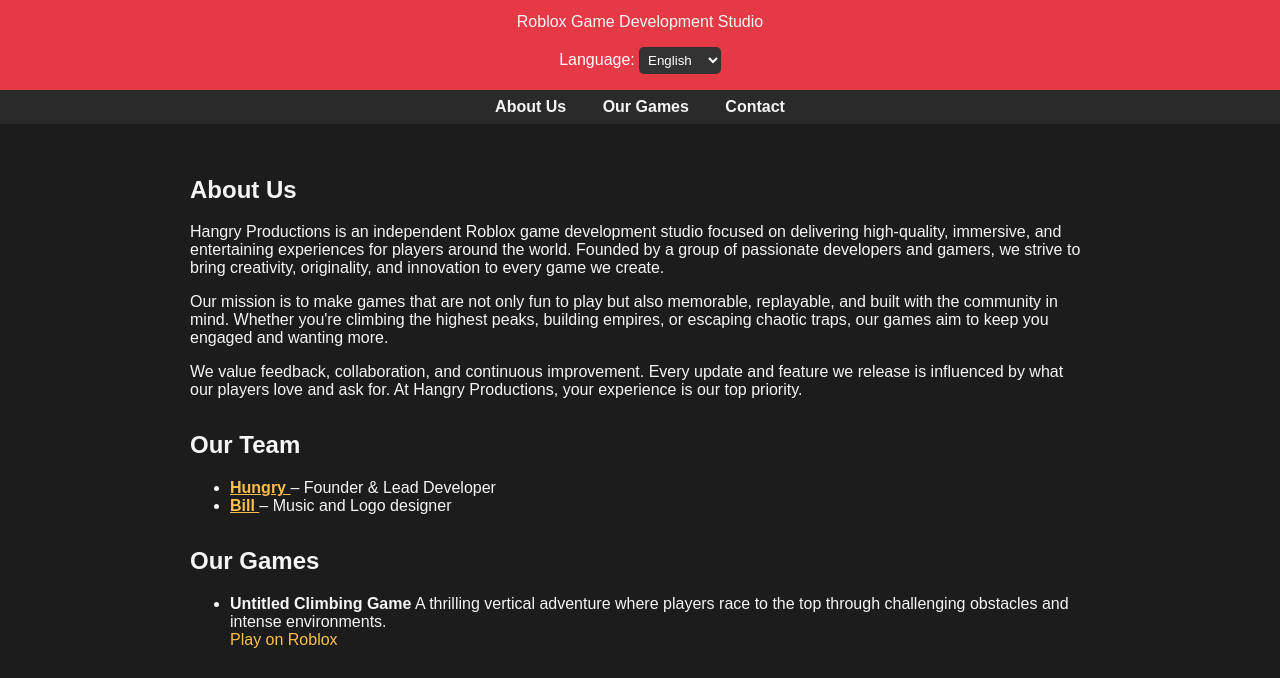
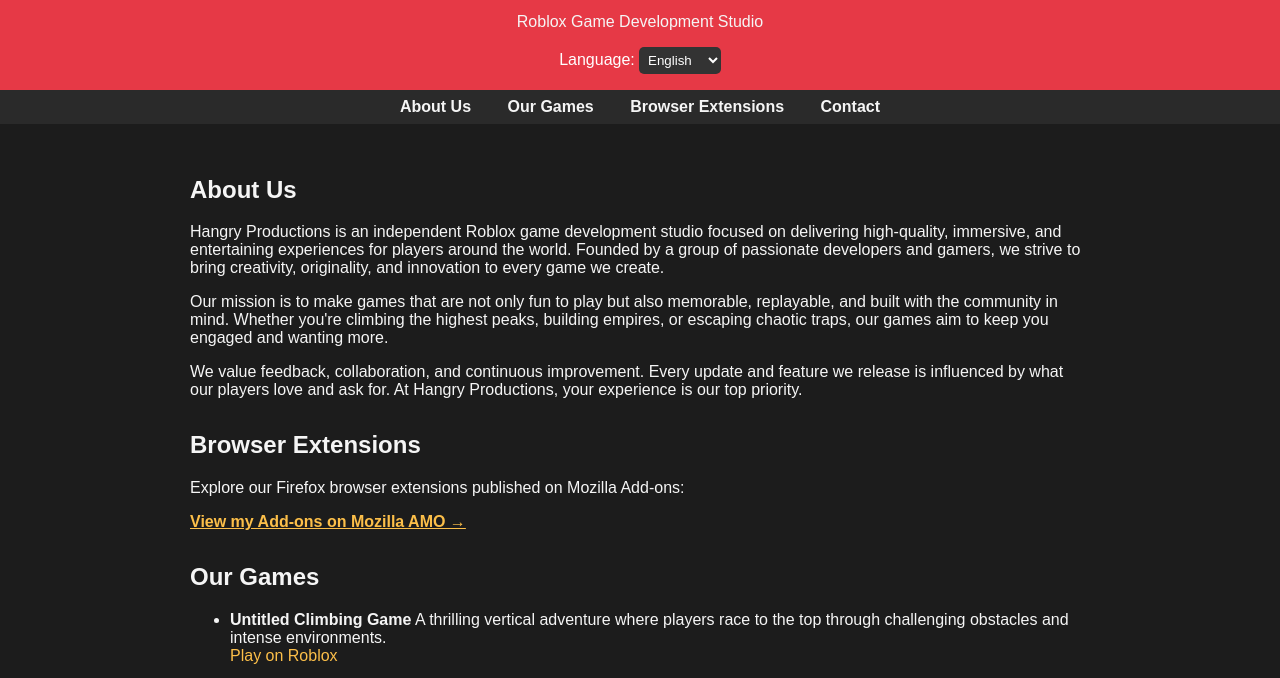
Before and after one commit to Hangry-Studios/Hangry-studios, a plain HTML site: page index.html in a window 1280 px wide. Shown: the part 64-742 px from the top of the page. Drawn offline with Linux system fonts and the light colour scheme.

Commit message:
Update index.html

```diff
--- a/index.html
+++ b/index.html
@@ -73,6 +73,7 @@
         about: "About Us",
         games: "Our Games",
         contact: "Contact",
+        extensions: "Browser Extensions",
         teamTitle: "Our Team",
         aboutText: "Hangry Productions is an independent Roblox game development studio focused on delivering high-quality, immersive, and entertaining experiences for players around the world. Founded by a group of passionate developers and gamers, we strive to bring creativity, originality, and innovation to every game we create.",
         aboutText2: "Our mission is to make games that are not only fun to play but also memorable, replayable, and built with the community in mind. Whether you're climbing the highest peaks, building empires, or escaping chaotic traps, our games aim to keep you engaged and wanting more.",
@@ -80,7 +81,8 @@
         gameTitle: "Untitled Climbing Game",
         gameDesc: "A thrilling vertical adventure where players race to the top through challenging obstacles and intense environments.",
         play: "Play on Roblox",
-        contactText: "Want to collaborate, give feedback, or just say hi? Reach out to us at:"
+        contactText: "Want to collaborate, give feedback, or just say hi? Reach out to us at:",
+        extensionsText: "Explore our Firefox browser extensions published on Mozilla Add-ons:"
       },
       sv: {
         title: "Hangry Productions - Roblox Spelstudio",
@@ -88,6 +90,7 @@
         about: "Om Oss",
         games: "Våra Spel",
         contact: "Kontakt",
+        extensions: "Webbläsartillägg",
         teamTitle: "Vårt Team",
         aboutText: "Hangry Productions är en oberoende Roblox-studio som fokuserar på att skapa högkvalitativa, engagerande och underhållande spelupplevelser för spelare över hela världen. Vi grundades av passionerade utvecklare och spelare och strävar efter kreativitet, originalitet och innovation i varje spel vi skapar.",
         aboutText2: "Vårt mål är att göra spel som inte bara är roliga att spela, utan också minnesvärda, återspelbara och byggda med communityn i fokus. Oavsett om du klättrar till toppen, bygger imperier eller flyr kaos, så vill vi att du ska ha kul.",
@@ -95,37 +98,8 @@
         gameTitle: "Untitled Climbing Game",
         gameDesc: "Ett spännande klättringsäventyr där spelare tävlar mot varandra genom utmanande hinder och intensiva miljöer.",
         play: "Spela på Roblox",
-        contactText: "Vill du samarbeta, ge feedback eller bara säga hej? Kontakta oss på:"
-      },
-      de: {
-        title: "Hangry Productions - Roblox Spielstudio",
-        subtitle: "Roblox Spieleentwicklungsstudio",
-        about: "Über Uns",
-        games: "Unsere Spiele",
-        contact: "Kontakt",
-        teamTitle: "Unser Team",
-        aboutText: "Hangry Productions ist ein unabhängiges Roblox-Entwicklungsstudio, das sich auf hochwertige, fesselnde und unterhaltsame Spielerlebnisse für Menschen weltweit konzentriert. Gegründet von leidenschaftlichen Entwicklern und Spielern, setzen wir auf Kreativität, Originalität und Innovation.",
-        aboutText2: "Unsere Mission ist es, Spiele zu schaffen, die nicht nur Spaß machen, sondern auch unvergesslich und wieder spielbar sind – mit der Community im Mittelpunkt. Ob beim Klettern, Bauen oder Entkommen – unsere Spiele sollen fesseln.",
-        aboutText3: "Wir schätzen Feedback, Zusammenarbeit und ständige Verbesserung. Jede Funktion basiert auf dem, was unsere Spieler sich wünschen. Eure Spielerfahrung hat für uns oberste Priorität.",
-        gameTitle: "Untitled Climbing Game",
-        gameDesc: "Ein spannendes Kletterspiel, bei dem Spieler durch herausfordernde Hindernisse und intensive Umgebungen an die Spitze gelangen.",
-        play: "Spielen auf Roblox",
-        contactText: "Möchten Sie zusammenarbeiten, Feedback geben oder einfach Hallo sagen? Kontaktieren Sie uns unter:"
-      },
-      ru: {
-        title: "Hangry Productions - Студия игр Roblox",
-        subtitle: "Студия по разработке игр Roblox",
-        about: "О Нас",
-        games: "Наши Игры",
-        contact: "Контакты",
-        teamTitle: "Наша Команда",
-        aboutText: "Hangry Productions — независимая студия разработки игр для Roblox, создающая качественные, захватывающие и развлекательные проекты для игроков по всему миру. Основана командой увлечённых разработчиков и игроков.",
-        aboutText2: "Наша цель — делать игры, которые не только интересны, но и запоминаются, к которым хочется возвращаться. Мы создаём с учётом пожеланий сообщества.",
-        aboutText3: "Мы ценим обратную связь, сотрудничество и постоянное развитие. Все наши обновления основаны на том, что важно игрокам. Ваш игровой опыт — наш приоритет.",
-        gameTitle: "Безымянная игра про лазание",
-        gameDesc: "Увлекательное вертикальное приключение, в котором игроки преодолевают препятствия и сложные условия на пути к вершине.",
-        play: "Играть на Roblox",
-        contactText: "Хотите сотрудничать, оставить отзыв или просто поздороваться? Напишите нам:"
+        contactText: "Vill du samarbeta, ge feedback eller bara säga hej? Kontakta oss på:",
+        extensionsText: "Utforska våra Firefox-tillägg publicerade på Mozilla Add-ons:"
       }
     };
 
@@ -136,6 +110,7 @@
       document.getElementById('nav-about').innerText = t.about;
       document.getElementById('nav-games').innerText = t.games;
       document.getElementById('nav-contact').innerText = t.contact;
+      document.getElementById('nav-extensions').innerText = t.extensions;
       document.getElementById('about-title').innerText = t.about;
       document.getElementById('about-text').innerText = t.aboutText;
       document.getElementById('about-text2').innerText = t.aboutText2;
@@ -146,6 +121,8 @@
       document.getElementById('play-link').innerText = t.play;
       document.getElementById('contact-title').innerText = t.contact;
       document.getElementById('contact-text').innerText = t.contactText;
+      document.getElementById('extensions-title').innerText = t.extensions;
+      document.getElementById('extensions-text').innerText = t.extensionsText;
       document.getElementById('team-title').innerText = t.teamTitle;
     }
 
@@ -161,8 +138,6 @@
       <select id="lang" onchange="changeLanguage(this.value)">
         <option value="en">English</option>
         <option value="sv">Svenska</option>
-        <option value="de">Deutsch</option>
-        <option value="ru">Русский</option>
       </select>
     </div>
   </header>
@@ -170,6 +145,7 @@
   <nav>
     <a href="#about" id="nav-about">About Us</a>
     <a href="#games" id="nav-games">Our Games</a>
+    <a href="#extensions" id="nav-extensions">Browser Extensions</a>
     <a href="#contact" id="nav-contact">Contact</a>
   </nav>
 
@@ -181,20 +157,14 @@
       <p id="about-text3"></p>
     </section>
 
-    <section id="team">
-      <h2 id="team-title">Our Team</h2>
-      <ul id="team-list">
-        <li>
-          <a href="https://www.roblox.com/users/1253021751/profile" target="_blank" style="color: #fcbf49;">
-            <strong>Hungry</strong>
-          </a> – Founder & Lead Developer
-        </li>
-        <li>
-          <a href="https://www.roblox.com/users/1969479094/profile" target="_blank" style="color: #fcbf49;">
-            <strong>Bill</strong>
-          </a> – Music and Logo designer
-        </li>
-      </ul>
+    <section id="extensions">
+      <h2 id="extensions-title">Browser Extensions</h2>
+      <p id="extensions-text"></p>
+      <p>
+        <a href="https://addons.mozilla.org/en-US/firefox/user/19531172/" target="_blank" style="color: #fcbf49; font-weight: bold;">
+          View my Add-ons on Mozilla AMO →
+        </a>
+      </p>
     </section>
 
     <section id="games">
```
